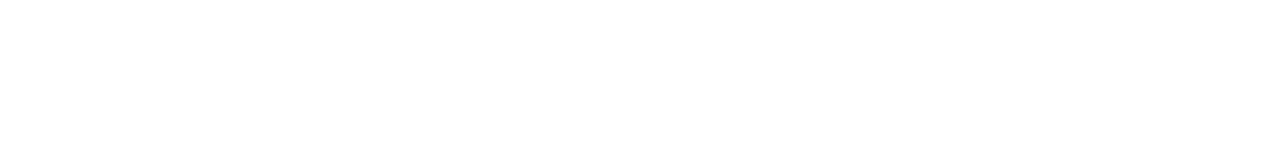
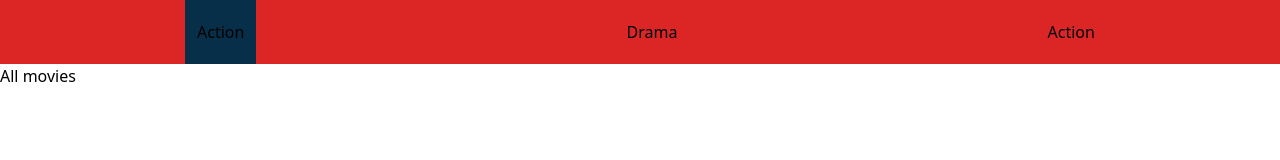
Before and after one commit to Chim7a/movie2024, a plain HTML site: page index.html in a window 1280 px wide. Drawn offline with nearby package versions, Linux system fonts and the light colour scheme.

Commit message:
Sample styling

```diff
--- a/index.html
+++ b/index.html
@@ -4,5 +4,25 @@
     <meta name="viewport" content="width=device-width, initial-scale=1.0" />
     <title>Movie 2024</title>
   </head>
-  <body></body>
+  <body>
+    <section>
+      <div
+        class="container mx-auto categories flex justify-around h-16 bg-red-600"
+      >
+        <button class="bg-sky-950 py-0 px-3">Action</button>
+        <button>Drama</button>
+        <button>Action</button>
+      </div>
+
+      <div id="movies">
+        <p>All movies</p>
+      </div>
+    </section>
+
+    <!-- Tailwind Script -->
+    <script src="https://cdn.tailwindcss.com"></script>
+
+    <!-- JS script -->
+    <script src="script.js"></script>
+  </body>
 </html>
```
Also changed, not shown: script.js (added), tailwind.config.js (added).
